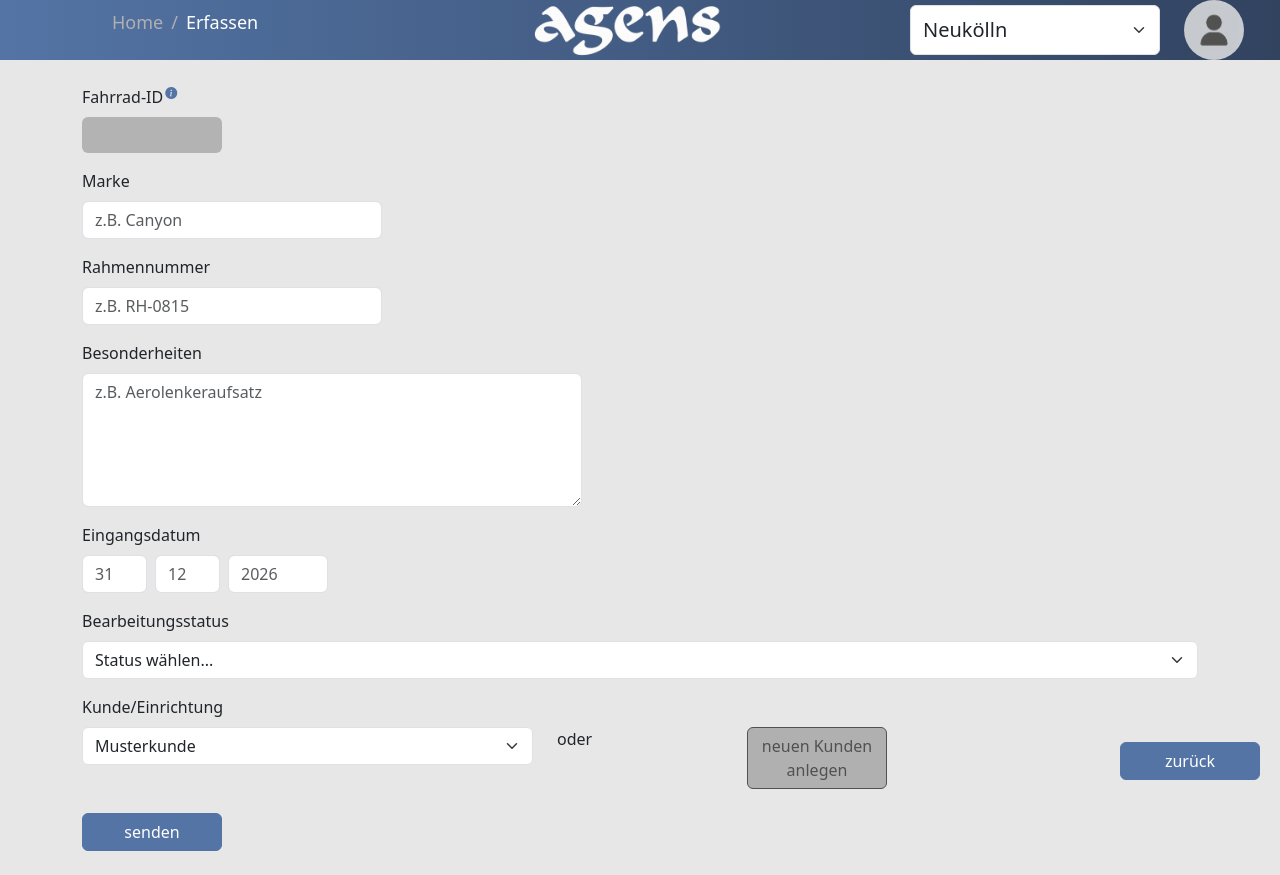
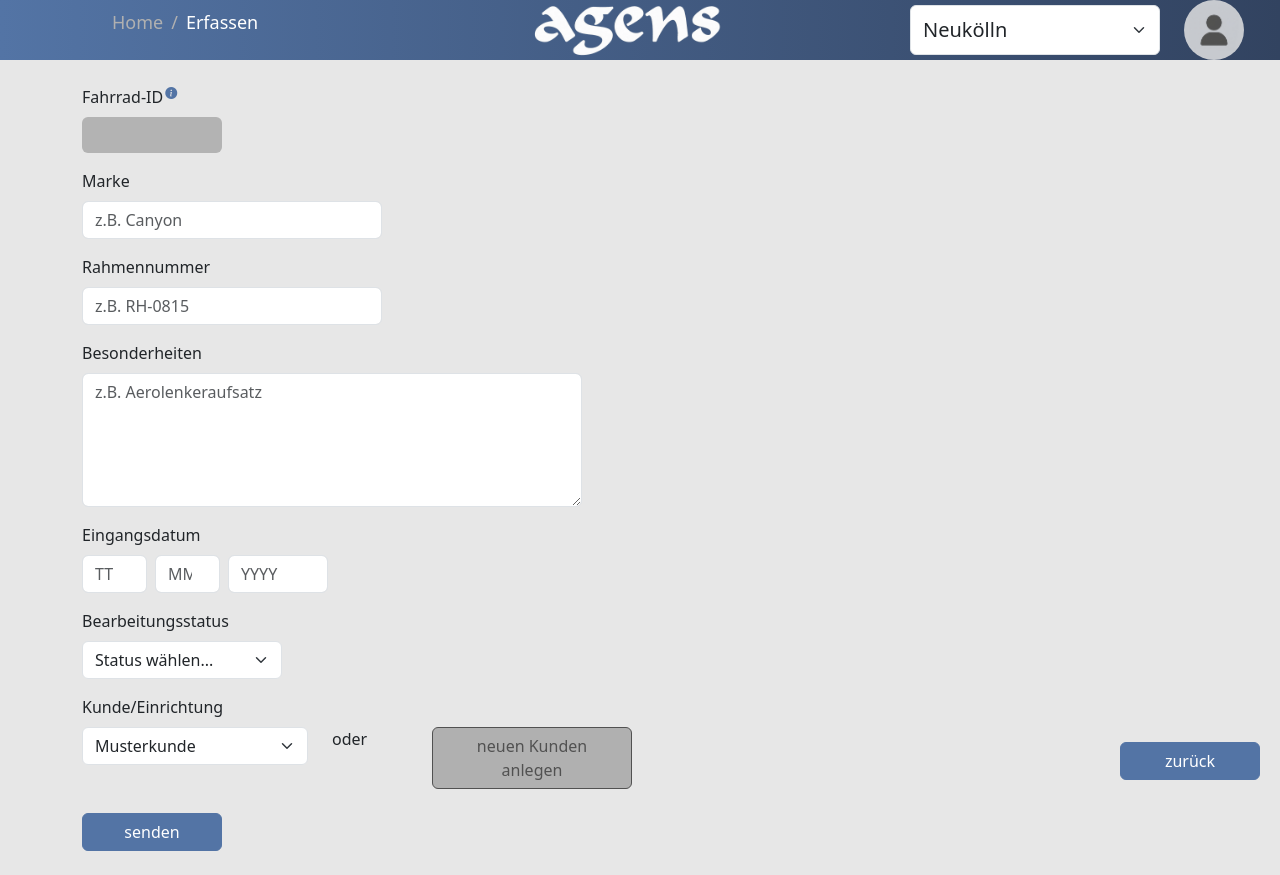
Before and after one commit to pladde/albbw-agens-project, a React app in the folder Frontend/: page /erfassen in a window 1280 px wide. Built offline with nearby package versions, Linux system fonts and the light colour scheme; the HTML template or start-up script is replaced by a standard one.

Commit message:
Design Anpassungen

```diff
--- a/Frontend/src/pages/AddFahrrad.tsx
+++ b/Frontend/src/pages/AddFahrrad.tsx
@@ -1,10 +1,14 @@
 // Screen 2
 import {useState} from 'react';
 import { Container, Form, Button, Row, Col } from 'react-bootstrap';
+import { useNavigate } from 'react-router-dom';
 import '../assets/css/custom-style.css';
 import 'bootstrap-icons/font/bootstrap-icons.css';
 
+
 export const AddFahrrad = () => {
+    const navigate = useNavigate();
+
 
     const [id, setId] = useState<string>('');
     const [marke, setMarke] = useState<string>('');
@@ -82,14 +86,14 @@ export const AddFahrrad = () => {
             <Form.Group className='mb-3'>
                 <Form.Label>Eingangsdatum</Form.Label>
                 <div className="d-flex flex-wrap gap-2">
-                    <Form.Control type="number" placeholder="31" style={{ width: '65px' }} />
-                    <Form.Control type="number" placeholder="12" style={{ width: '65px' }} />
-                    <Form.Control type="number" placeholder="2026" style={{ width: '100px' }} />
+                    <Form.Control type="number" placeholder='TT' style={{ width: '65px' }} />
+                    <Form.Control type="number" placeholder='MM' style={{ width: '65px' }} />
+                    <Form.Control type="number" placeholder='YYYY'style={{ width: '100px' }} />
                 </div>
             </Form.Group>
 
             {/* Bearbeitungsstatus */}
-            <Form.Group className='mb-3'>
+            <Form.Group className='mb-3' style={{maxWidth: '200px', width: '100%'}}>
             <Form.Label>Bearbeitungsstatus</Form.Label>
                 <Form.Select
                     value={bearbeitungsstatus}
@@ -106,7 +110,7 @@ export const AddFahrrad = () => {
             {/* Kunde/Einrichtung */}
             <Form.Group className='mb-3'>
                 <Form.Label>Kunde/Einrichtung</Form.Label>
-                <Row fluid>
+                <Row style={{maxWidth: '600px', width: '100%'}}>
                     <Col xs={12} md={12} lg={5}>
                         <Form.Select>
                             <option value='' disabled hidden>Kunden wählen...</option>
@@ -115,12 +119,12 @@ export const AddFahrrad = () => {
                         </Form.Select>
                     </Col>
 
-                    <Col xs={12} md={12} lg={2}>
+                    <Col xs={12} md={2} lg={2}>
                         <Form.Label>oder</Form.Label>
                     </Col>
 
                     <Col xs={12} md={12} lg={5}>
-                        <Button variant='none' className='agens-button-secondary' style={{ width: '140px' }}>
+                        <Button variant='none' className='agens-button-secondary' style={{ maxWidth: '200px', width: '100%' }}>
                             neuen Kunden anlegen
                         </Button>
                     </Col>
@@ -137,6 +141,7 @@ export const AddFahrrad = () => {
                 className='agens-button-primary'
                 style={{ position: 'fixed', bottom: '20px', right: '20px', width: '140px'
                 }}
+                onClick={() => {navigate('/')}}
                 >zurück
                 </Button>
         </Container>
```
